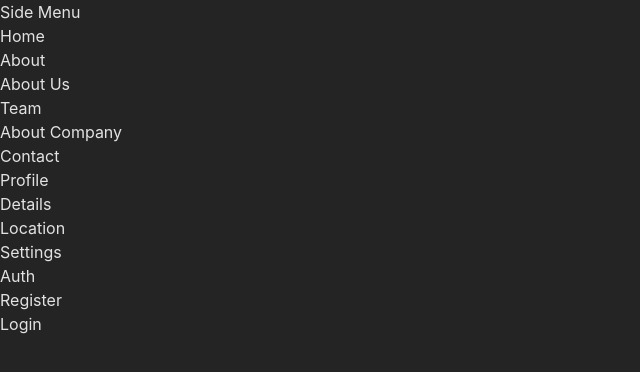
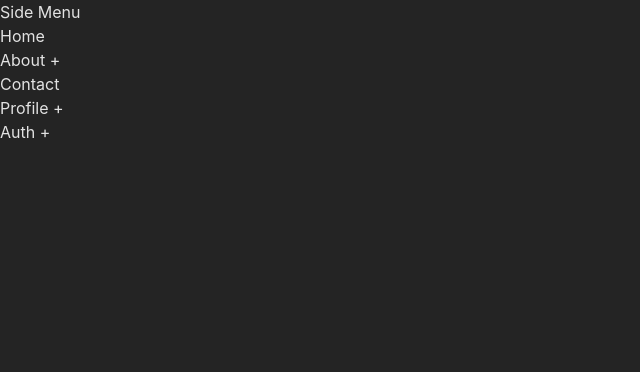
Before and after one commit to pipiag314/small-react-projects, a React (Vite) app: page / in a window 1280 px wide. Shown: the top 372 px of the page, without its empty margins (0-640 px from the left). Built offline with nearby package versions, Linux system fonts and the light colour scheme.

Commit message:
FEAT: added tree structure functionality to sidemenu items

```diff
--- a/src/components/SideMenu/SideMenu.tsx
+++ b/src/components/SideMenu/SideMenu.tsx
@@ -1,3 +1,4 @@
+import { useState } from "react";
 import { MenuItemT, MenuItemsType } from "./sideMenuItems";
 
 type SideMenuProps = {
@@ -9,24 +10,23 @@ const MenuList = ({ menuItems }: { menuItems: MenuItemsType }) => {
     <div>
       {menuItems.length > 0
         ? menuItems.map((item) => {
-            return (
-                <MenuItem item={item} />
-            );
+            return <MenuItem item={item} />;
           })
         : null}
     </div>
   );
 };
 
-const MenuItem = ({item} : {item: MenuItemT}) => {
+const MenuItem = ({ item }: { item: MenuItemT }) => {
+  const [showChildren, setShowChildren] = useState(false);
   return (
     <div>
-      <h1>{item.label}</h1>
-      {
-        item.children
-         ? <div className="pl-5"><MenuList menuItems={item.children} /></div>
-         : null
-      }
+      <h1 onClick={() => setShowChildren(!showChildren)}>{item.label} {item.children ? (showChildren) ? "-" : "+" : ""}{}</h1>
+      {item.children && showChildren ? (
+        <div className="pl-5">
+          <MenuList menuItems={item.children} />
+        </div>
+      ) : null}
     </div>
   );
 };
```
